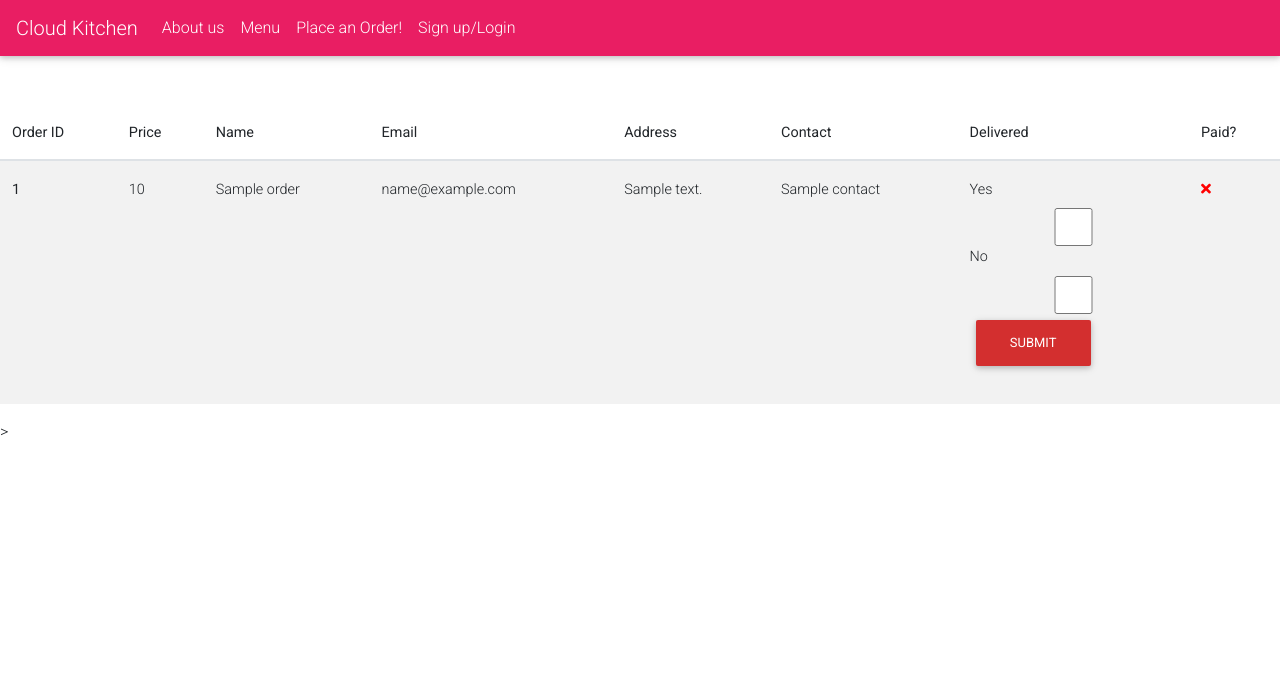
After one commit to anin98/Online-Food-Delivery-System, a Django app: template Customer/templates/Customer/delivery.html in a window 1280 px wide. The commit adds this page. Shown: the top 684 px of the page. Run offline with Django 3.2, Linux system fonts and the light colour scheme; the template is opened without the code that fills it: most values are stand-ins (such as "Sample title", 1, 10 or a date in 2020); some libraries are stand-ins or nearby versions.

Commit message:
first commit

```diff
--- a/Customer/models.py
+++ b/Customer/models.py
@@ -27,7 +27,8 @@ class OrderModel(models.Model):
     email = models.CharField(max_length=100,null=True)
     contact = models.CharField(max_length=100,blank=True,null=True)
     payment = models.BooleanField(default=False)
+    delivered = models.BooleanField(default=False)
 
 
-    def __str__(self):
-        return f'Order: {self.created_on.strftime("%b %d %I: %M %p")}'
+    #def __str__(self):
+        #return f'Order: {self.created_on.strftime("%b %d %I: %M %p")}'
--- a/Customer/templates/Customer/base.html
+++ b/Customer/templates/Customer/base.html
@@ -12,7 +12,7 @@
 <link href="https://cdnjs.cloudflare.com/ajax/libs/twitter-bootstrap/4.5.0/css/bootstrap.min.css" rel="stylesheet">
 <!-- Material Design Bootstrap -->
 <link href="https://cdnjs.cloudflare.com/ajax/libs/mdbootstrap/4.19.1/css/mdb.min.css" rel="stylesheet">
-/>
+
 </head>
 <body>
      {% include 'Customer/navigation.html' %}
--- /dev/null
+++ b/Customer/templates/Customer/delivery.html
@@ -0,0 +1,66 @@
+{% extends 'Customer/base.html' %}
+
+{% block content %}
+{% csrf_token %}
+        <div class="row justify-content-center">
+            <div class="col-md-12 mt-5">
+                <table class="table table-hover table-striped">
+                    <thead>
+                        <tr>
+                            <th scope="col">Order ID</th>
+                            <th scope="col">Price</th>
+                            <th scope="col">Name</th>
+                            <th scope="col">Email</th>
+                            <th scope="col">Address</th>
+                            <th scope="col">Contact</th>
+                             <th scope="col">Delivered</th>
+
+                            <th scope="col">Paid?</th>
+                        </tr>
+                    </thead>
+
+                    <tbody>
+                        {% for order in order %}
+                        <tr>
+                            <th scope="row">{{ order.pk }}</th>
+                            <td>{{ order.price }}</td>
+                            <td>{{ order.name }}</td>
+                            <td>{{ order.email }}</td>
+                            <td>{{ order.address }}</td>
+                            <td>{{ order.contact }}</td>
+
+                            <td>
+                <form method="POST">
+                                 {% csrf_token %}
+                                  <div class ='form-group pt-3"'>
+                                      <label for="delivered">Yes</label>
+                                      <input type="hidden" name="pk" value="{{ order.pk }}"/>
+                                      <input optional class="form-control" type="checkbox"  name="delivered" value="True"/>
+                     <label for="Delivered">No </label>
+                     <input optional class="form-control" type="checkbox"  name="delivered" value="False"/>
+                      <button type="submit" class="btn btn-red">Submit</button>
+
+
+
+                     </div>
+
+                 </form>
+</td>
+                            <td>
+                                {% if order.payment %}
+                                <i style="color: green;" class="fas fa-check"></i>
+                                {% else %}
+                                <i style="color: red;" class="fas fa-times"></i>
+                                {% endif %}
+
+                            </td>
+
+                        </tr>
+{% endfor %}
+                    </tbody>
+                </table>
+            </div>
+        </div>
+    </div>
+
+{% endblock content %}
--- a/Customer/templates/Customer/order.html
+++ b/Customer/templates/Customer/order.html
@@ -117,6 +117,10 @@
                      <input optional class="form-control" type="checkbox"  name="payment" value="False"/>
 
 
+
+
+
+
                 </div>
                 <!-- Button trigger modal -->
                 <button type="button" class="btn btn-pink" data-toggle="modal" data-target="#submitModal">
--- a/Customer/templates/Customer/payment.html
+++ b/Customer/templates/Customer/payment.html
@@ -1,6 +1,8 @@
+<!DOCTYPE html>
+
 {% extends 'Customer/base.html' %}
 {% block content %}
-     <!DOCTYPE html>
+
 <html lang="en">
 <head>
     <meta charset="UTF-8">
```
Also changed, not shown: Customer/templates/Customer/dashboard.html (+14 -3 lines), Customer/views.py (+108 -61 lines), Customer/migrations/0011_ordermodel_delivered.py (added), Customer/migrations/0012_remove_ordermodel_delivered.py (added), Customer/migrations/0013_ordermodel_delivered.py (added), db.sqlite3, 4 other files.
